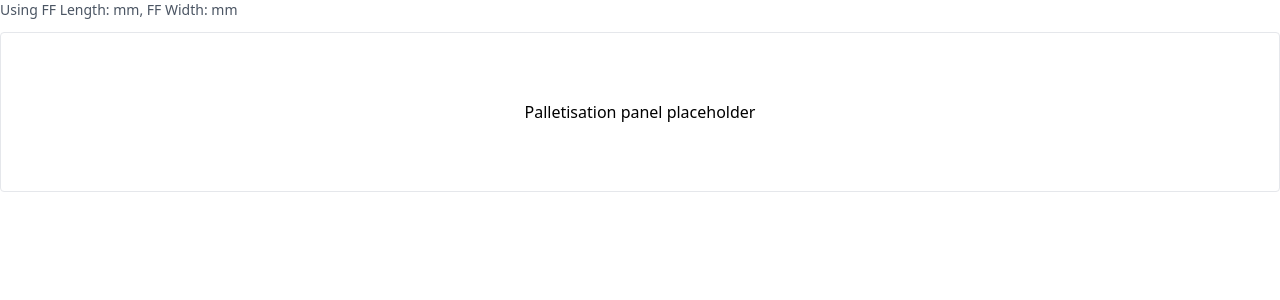
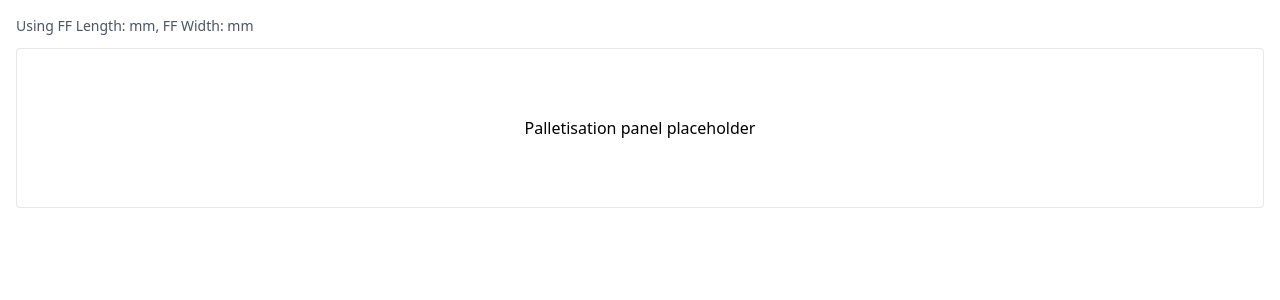
Before and after one commit to xandersteve20151983/my-box-project, a Next.js app: page / in a window 1280 px wide. Shown: the top 300 px of the page. Built offline with nearby package versions, Linux system fonts and the light colour scheme.

Commit message:
Update page.js

```diff
--- a/app/page.js
+++ b/app/page.js
@@ -1,6 +1,12 @@
-// no "use client" here
+// app/page.js
+// Server Component (no "use client" here)
+
 import PalletisationPanel from "./components/pallets/PalletisationPanel.client";
 
 export default function Page() {
-  return <PalletisationPanel />;
+  return (
+    <main style={{ padding: 16 }}>
+      <PalletisationPanel />
+    </main>
+  );
 }
```
